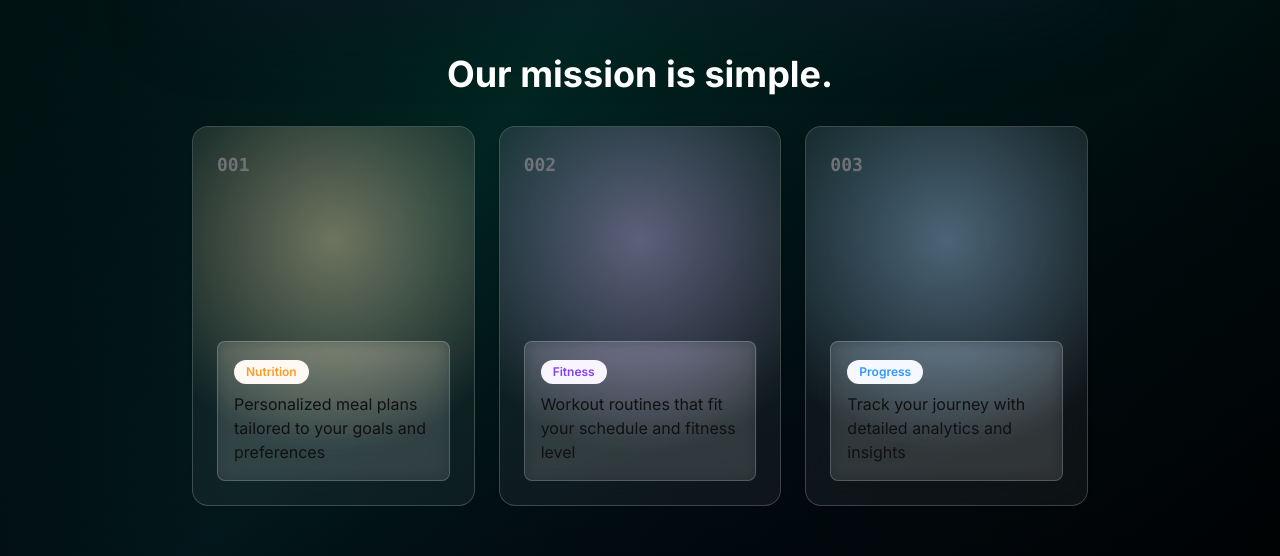
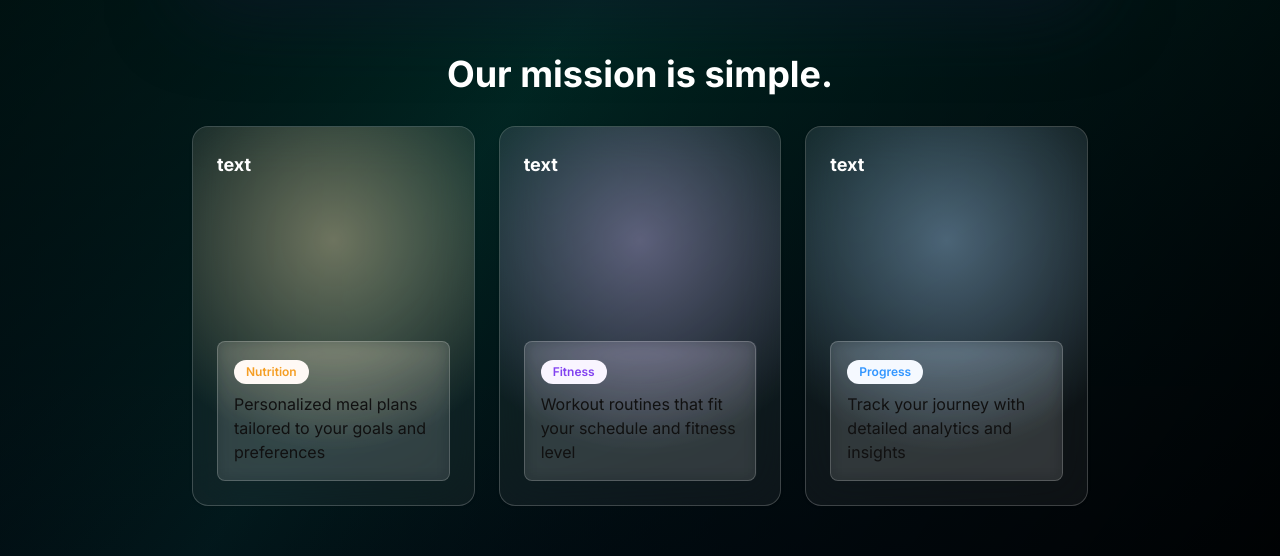
Before and after one commit to olaruvali25/vitaFit, a Next.js app: page /about in a window 1280 px wide. Shown: the part 1000-1556 px from the top of the page. Built offline with nearby package versions, Linux system fonts and the light colour scheme; no server answers.

Commit message:
Make cards wider and replace numbers with 'text' title

```diff
--- a/components/ui/animated-feature-card.tsx
+++ b/components/ui/animated-feature-card.tsx
@@ -47,7 +47,7 @@ const AnimatedFeatureCard = React.forwardRef<
       ref={ref}
       style={cardStyle}
       className={cn(
-        "relative flex h-[380px] w-full max-w-lg flex-col justify-end overflow-hidden rounded-2xl border border-white/20 bg-white/5 backdrop-blur-xl p-6 shadow-sm",
+        "relative flex h-[380px] w-full max-w-xl flex-col justify-end overflow-hidden rounded-2xl border border-white/20 bg-white/5 backdrop-blur-xl p-6 shadow-sm",
         className
       )}
       whileHover="hover"
@@ -67,9 +67,9 @@ const AnimatedFeatureCard = React.forwardRef<
         }}
       />
 
-      {/* Index Number */}
-      <div className="absolute top-6 left-6 font-mono text-lg font-bold text-muted-foreground">
-        {index}
+      {/* Title */}
+      <div className="absolute top-6 left-6 text-lg font-bold text-white">
+        text
       </div>
       {/* Main Image */}
       <motion.div
```
